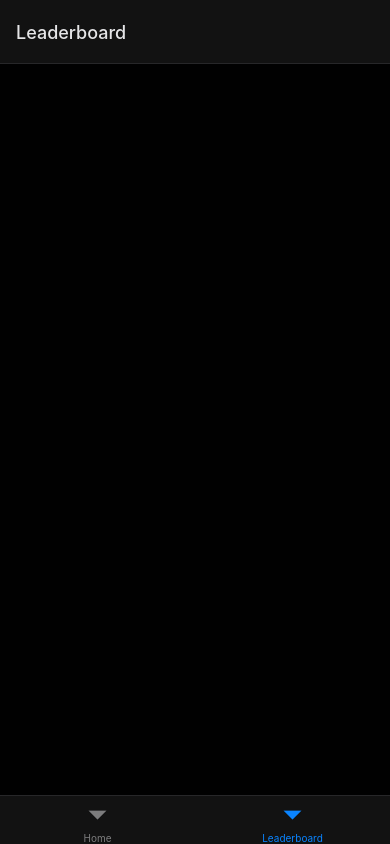
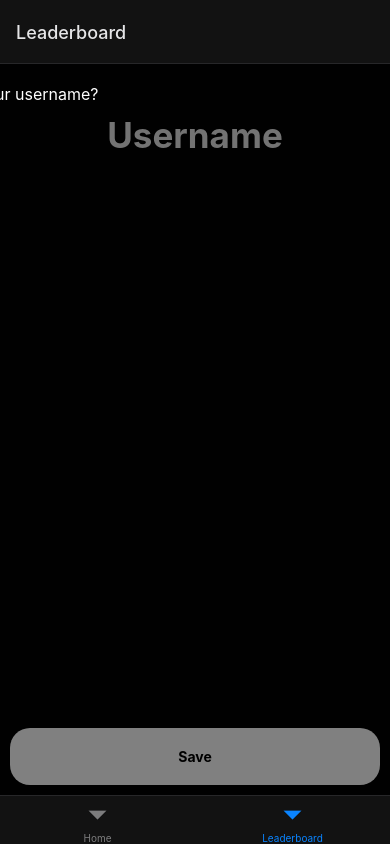
Before and after one commit to Benn7445/higher-or-lower, a React Native app: screen /Leaderboard in a window 390 px wide. Built offline with nearby package versions, Linux system fonts and the light colour scheme; no server answers.

Commit message:
Leaderboard Added

```diff
--- a/package.json
+++ b/package.json
@@ -20,7 +20,9 @@
     "react-native": "0.70.5",
     "react-native-safe-area-context": "4.4.1",
     "react-native-screens": "~3.18.0",
-    "react-native-web": "~0.18.9"
+    "react-native-web": "~0.18.9",
+    "@react-native-async-storage/async-storage": "~1.17.3",
+    "@expo/webpack-config": "^0.17.2"
   },
   "devDependencies": {
     "@babel/core": "^7.12.9",
--- a/src/pages/HomeScreen.tsx
+++ b/src/pages/HomeScreen.tsx
@@ -1,6 +1,6 @@
 import { useState, useEffect } from "react";
 import { View, Image } from "react-native";
-import { getTwoRandomMemes } from "../actions/MemeAPI";
+import { getTwoRandomMemes } from "../utils/MemeAPI";
 
 export const HomeScreen = () => {
   const [memes, setMemes] = useState<any[]>([]);
--- a/src/pages/LeaderboardScreen.tsx
+++ b/src/pages/LeaderboardScreen.tsx
@@ -1,7 +1,82 @@
-import { ScrollView } from "react-native";
+import { useEffect, useState } from "react";
+import {
+  ScrollView,
+  Text,
+  TextInput,
+  TouchableOpacity,
+  View,
+  KeyboardAvoidingView,
+} from "react-native";
+import { GetAsyncStorage, SetAsyncStorage } from "../utils/AsyncStorageHelper";
 
 export const LeaderboardScreen = () => {
-  return <ScrollView></ScrollView>;
+  const [name, setName] = useState<string | undefined>();
+  const [nameField, setNameField] = useState<string>("");
+
+  useEffect(() => {
+    const asyncCall = async () => {
+      setName(await GetAsyncStorage("name"));
+    };
+    asyncCall();
+  }, []);
+
+  return name ? (
+    <ScrollView></ScrollView>
+  ) : (
+    <ScrollView
+      contentContainerStyle={{
+        paddingTop: 20,
+        alignItems: "center",
+        justifyContent: "space-between",
+        height: "100%",
+      }}
+      scrollEnabled={false}
+      keyboardShouldPersistTaps={true}
+    >
+      <View>
+        <Text style={{ color: "white", fontSize: 16 }}>
+          What is your username?
+        </Text>
+        <TextInput
+          style={{
+            marginTop: 10,
+            fontSize: 35,
+            color: "#fff",
+            fontWeight: "700",
+            textAlign: "center"
+          }}
+          placeholderTextColor="#737373"
+          placeholder="Username"
+          value={nameField}
+          onChangeText={(text) => setNameField(text)}
+        />
+      </View>
+      <KeyboardAvoidingView
+        behavior="padding"
+        keyboardVerticalOffset={100}
+        style={{ width: "100%", alignItems: "center" }}
+      >
+        <TouchableOpacity
+          style={{
+            backgroundColor: nameField.length > 2 ? "white" : "#808080",
+            width: "95%",
+            paddingVertical: 20,
+            borderRadius: 20,
+            justifyContent: "center",
+            alignItems: "center",
+            marginBottom: 10,
+          }}
+          disabled={nameField.length <= 2}
+          onPress={() => {
+            SetAsyncStorage("name", nameField);
+            setName(nameField);
+          }}
+        >
+          <Text style={{ fontWeight: "700" }}>Save</Text>
+        </TouchableOpacity>
+      </KeyboardAvoidingView>
+    </ScrollView>
+  );
 };
 
 export default LeaderboardScreen;
--- /dev/null
+++ b/src/utils/AsyncStorageHelper.tsx
@@ -0,0 +1,21 @@
+import AsyncStorage from "@react-native-async-storage/async-storage";
+
+export const GetAsyncStorage = async (
+  storage: string
+): Promise<string | undefined> => {
+  try {
+    const value = await AsyncStorage.getItem(storage);
+    return value ? value : undefined;
+  } catch (e) {
+    return undefined;
+  }
+};
+
+export const SetAsyncStorage = async (storage: string, item: string) => {
+  try {
+    const jsonValue = JSON.stringify(item);
+    await AsyncStorage.setItem(storage, jsonValue);
+  } catch (e) {
+    console.log(e);
+  }
+};
```
Also changed, not shown: src/utils/MemeAPI.ts (renamed from src/actions/MemeAPI.ts), 1 other file (tests, documents, lock files or other folders).
